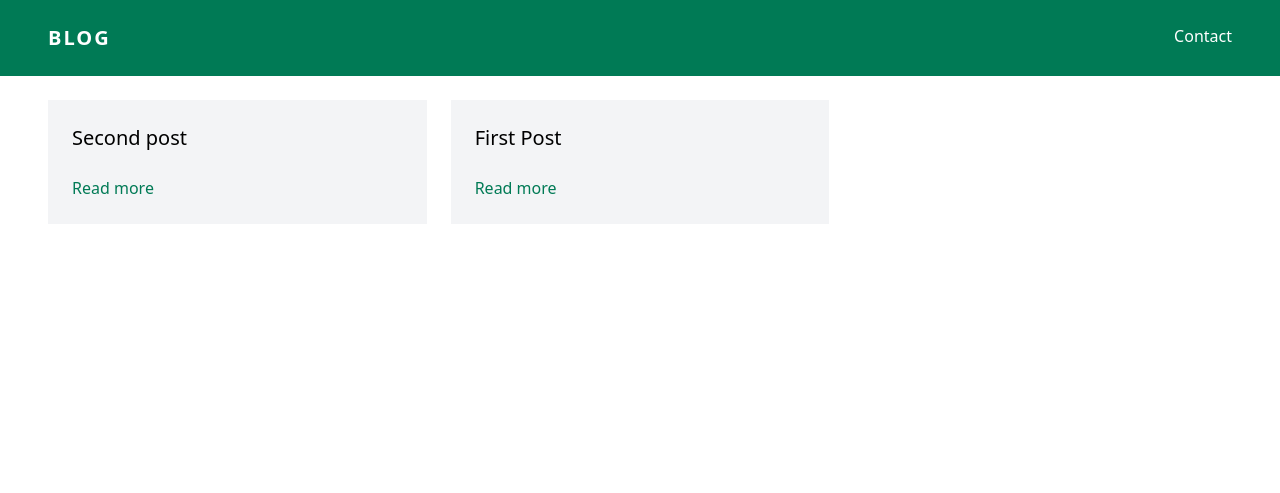
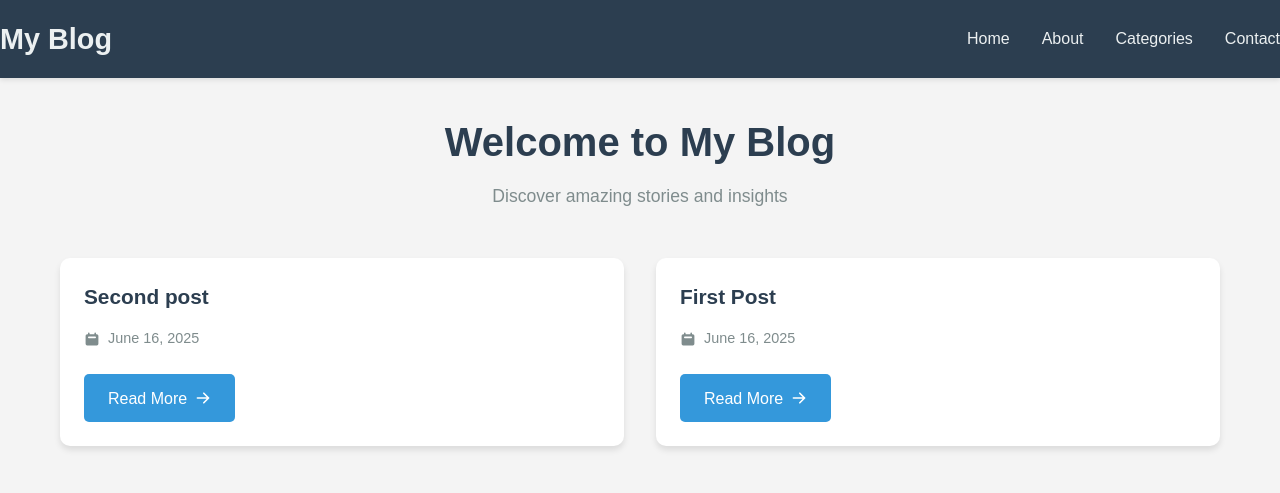
Before and after one commit to AryanShrestha123/Blog-page, a Django app: page / in a window 1280 px wide. Shown: the top 493 px of the page. Run offline with Django 5.2, Linux system fonts and the light colour scheme; data comes from the database, SQL or seed files in the repository; both versions use the stored data as it was after the commit.

Commit message:
CSS updated

```diff
--- /dev/null
+++ b/blog_project/blog/static/blog/css/style.css
@@ -0,0 +1,183 @@
+* {
+            margin: 0;
+            padding: 0;
+            box-sizing: border-box;
+        }
+
+        body {
+            font-family: 'Arial', sans-serif;
+            line-height: 1.6;
+            color: #333;
+            background-color: #f4f4f4;
+        }
+
+        /* Navigation Bar */
+        .navbar {
+            background-color: #2c3e50;
+            padding: 1rem 0;
+            box-shadow: 0 2px 5px rgba(0,0,0,0.1);
+        }
+
+        .nav-container {
+            max-width: 1500px;
+            margin: 0 auto;
+            padding: 0 0;
+            display: flex;
+            justify-content: space-between;
+            align-items: center;
+        }
+
+        .logo {
+            color: #ecf0f1;
+            font-size: 1.8rem;
+            font-weight: bold;
+            text-decoration: none;
+        }
+
+        .nav-links {
+            display: flex;
+            list-style: none;
+            gap: 2rem;
+        }
+
+        .nav-links a {
+            color: #ecf0f1;
+            text-decoration: none;
+            font-weight: 500;
+            transition: color 0.3s ease;
+        }
+
+        .nav-links a:hover {
+            color: #3498db;
+        }
+
+        /* Main Content */
+        .container {
+            max-width: 1200px;
+            margin: 2rem auto;
+            padding: 0 20px;
+        }
+
+        .page-title {
+            text-align: center;
+            margin-bottom: 3rem;
+            color: #2c3e50;
+        }
+
+        .page-title h1 {
+            font-size: 2.5rem;
+            margin-bottom: 0.5rem;
+        }
+
+        .page-title p {
+            font-size: 1.1rem;
+            color: #7f8c8d;
+        }
+
+        /* Blog Posts Grid */
+        .posts-grid {
+            display: grid;
+            grid-template-columns: repeat(auto-fit, minmax(300px, 1fr));
+            gap: 2rem;
+            margin-bottom: 3rem;
+        }
+
+        .post-card {
+            background: white;
+            border-radius: 10px;
+            padding: 1.5rem;
+            box-shadow: 0 4px 6px rgba(0,0,0,0.1);
+            transition: transform 0.3s ease, box-shadow 0.3s ease;
+        }
+
+        .post-card:hover {
+            transform: translateY(-5px);
+            box-shadow: 0 8px 15px rgba(0,0,0,0.2);
+        }
+
+        .post-title {
+            font-size: 1.3rem;
+            font-weight: bold;
+            color: #2c3e50;
+            margin-bottom: 1rem;
+            line-height: 1.4;
+        }
+
+        .post-date {
+            color: #7f8c8d;
+            font-size: 0.9rem;
+            margin-bottom: 1.5rem;
+            display: flex;
+            align-items: center;
+            gap: 0.5rem;
+        }
+
+        .date-icon {
+            width: 16px;
+            height: 16px;
+            fill: currentColor;
+        }
+
+        .read-more-btn {
+            background-color: #3498db;
+            color: white;
+            padding: 0.7rem 1.5rem;
+            border: none;
+            border-radius: 5px;
+            text-decoration: none;
+            font-weight: 500;
+            display: inline-flex;
+            align-items: center;
+            gap: 0.5rem;
+            transition: background-color 0.3s ease, transform 0.2s ease;
+        }
+
+        .read-more-btn:hover {
+            background-color: #2980b9;
+            transform: scale(1.05);
+        }
+
+        .arrow-icon {
+            width: 16px;
+            height: 16px;
+            fill: currentColor;
+        }
+
+        /* No Posts Message */
+        .no-posts {
+            text-align: center;
+            padding: 3rem;
+            background: white;
+            border-radius: 10px;
+            box-shadow: 0 4px 6px rgba(0,0,0,0.1);
+        }
+
+        .no-posts h2 {
+            color: #7f8c8d;
+            margin-bottom: 1rem;
+        }
+
+        .no-posts p {
+            color: #95a5a6;
+        }
+
+        /* Responsive Design */
+        @media (max-width: 768px) {
+            .nav-container {
+                flex-direction: column;
+                gap: 1rem;
+            }
+
+            .nav-links {
+                gap: 1rem;
+            }
+
+            .page-title h1 {
+                font-size: 2rem;
+            }
+
+            .posts-grid {
+                grid-template-columns: 1fr;
+                gap: 1.5rem;
+            }
+        }
--- a/blog_project/blog/templates/blog/base.html
+++ b/blog_project/blog/templates/blog/base.html
@@ -1,20 +1,27 @@
+{% load static %}
 <!doctype html>
 <html>
   <head>
     <meta charset="UTF-8" />
     <meta name="viewport" content="width=device-width, initial-scale=1.0" />
-    <script src="https://cdn.jsdelivr.net/npm/@tailwindcss/browser@4"></script>
     <title>{% block title %}Blog{% endblock title %}</title>
+    <link rel="stylesheet" href="{% static 'blog/css/style.css' %}" />
   </head>
   <body>
-    <nav class="py-6 px-12 bg-emerald-700 flex justify-between item-center">
-      <a href="/" class="text-white text-xl font-bold tracking-widest">BLOG</a>
+    <!-- Navigation Bar -->
+    <nav class="navbar">
+        <div class="nav-container">
+            <a href="/" class="logo">My Blog</a>
+            <ul class="nav-links">
+                <li><a href="/">Home</a></li>
+                <li><a href="#">About</a></li>
+                <li><a href="#">Categories</a></li>
+                <li><a href="#">Contact</a></li>
+            </ul>
+        </div>
+    </nav>
 
-      <a href="/contact/" class="text-white">Contact</a>
-    </nav>
-    <main class="py-6 px-12">
-      {% block main %}
-      {% endblock%}
-    </main>
+    {% block main %}
+    {% endblock main %}
   </body>
 </html>
--- a/blog_project/blog/templates/blog/index.html
+++ b/blog_project/blog/templates/blog/index.html
@@ -1,14 +1,41 @@
 {% extends "blog/base.html" %}
 
 {% block main %}
-  <div class="grid grid-cols-3 gap-6">
-    {% for post in posts %}
-    <div class="p-6 bg-gray-100">
-      <h1 class='mb-6 text-xl'>{{post.title}}</h1>
+  <!-- Main Content -->
+    <div class="container">
+        <div class="page-title">
+            <h1>Welcome to My Blog</h1>
+            <p>Discover amazing stories and insights</p>
+        </div>
 
-      <a href="{% url 'detail' slug=post.slug %}" class='text-emerald-700'>Read more</a>
+        <!-- Blog Posts -->
+        {% if posts %}
+            <div class="posts-grid">
+                {% for post in posts %}
+                <div class="post-card">
+                    <h2 class="post-title">{{ post.title }}</h2>
+
+                    <div class="post-date">
+                        <svg class="date-icon" viewBox="0 0 20 20">
+                            <path fill-rule="evenodd" d="M6 2a1 1 0 00-1 1v1H4a2 2 0 00-2 2v10a2 2 0 002 2h12a2 2 0 002-2V6a2 2 0 00-2-2h-1V3a1 1 0 10-2 0v1H7V3a1 1 0 00-1-1zm0 5a1 1 0 000 2h8a1 1 0 100-2H6z" clip-rule="evenodd" />
+                        </svg>
+                        {{ post.created_date|date:"F d, Y" }}
+                    </div>
+
+                    <a href="{% url 'detail' slug=post.slug %}" class="read-more-btn">
+                        Read More
+                        <svg class="arrow-icon" viewBox="0 0 20 20">
+                            <path fill-rule="evenodd" d="M10.293 3.293a1 1 0 011.414 0l6 6a1 1 0 010 1.414l-6 6a1 1 0 01-1.414-1.414L14.586 11H3a1 1 0 110-2h11.586l-4.293-4.293a1 1 0 010-1.414z" clip-rule="evenodd" />
+                        </svg>
+                    </a>
+                </div>
+                {% endfor %}
+            </div>
+        {% else %}
+            <div class="no-posts">
+                <h2>No Posts Available</h2>
+                <p>Check back later for new content!</p>
+            </div>
+        {% endif %}
     </div>
-    {% endfor %}
-  </div>
-
 {% endblock%}
```
Also changed, not shown: blog_project/blog/templates/blog/detail.html (+15 -1 lines), blog_project/db.sqlite3.
